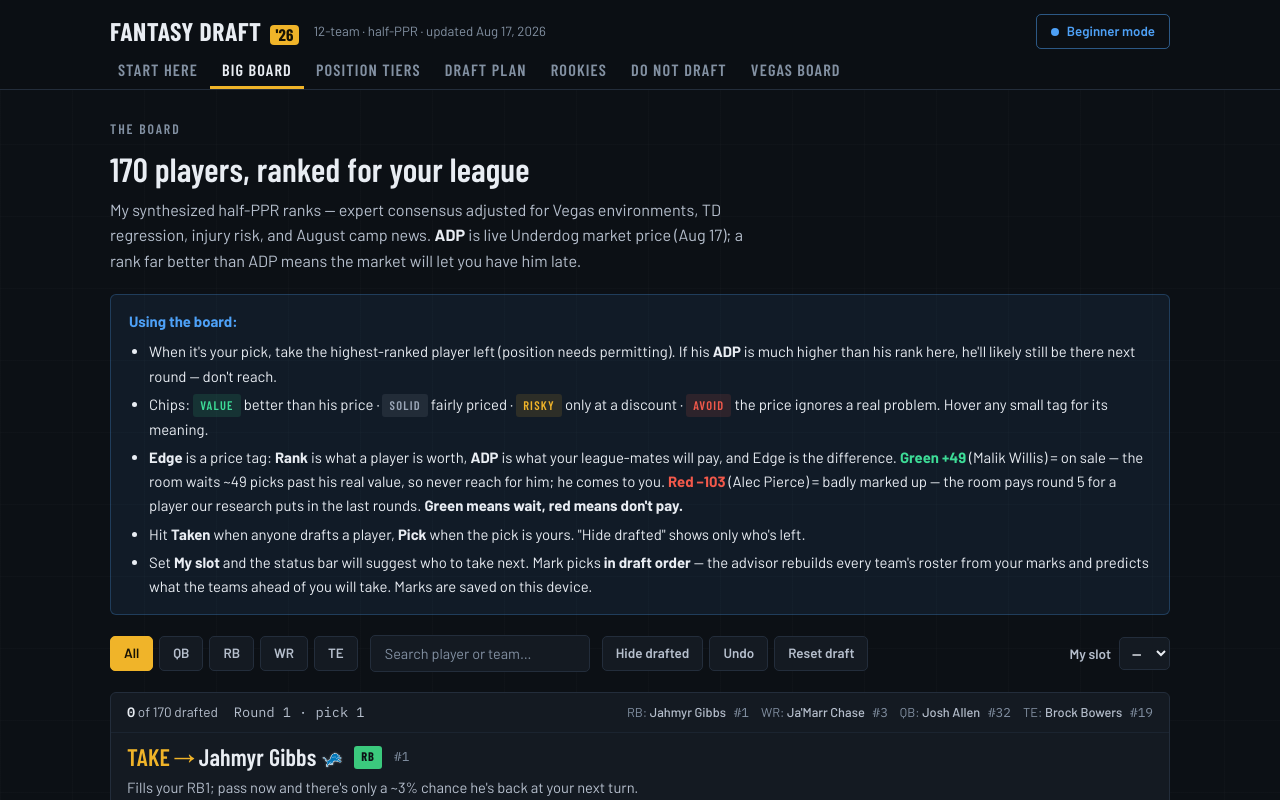
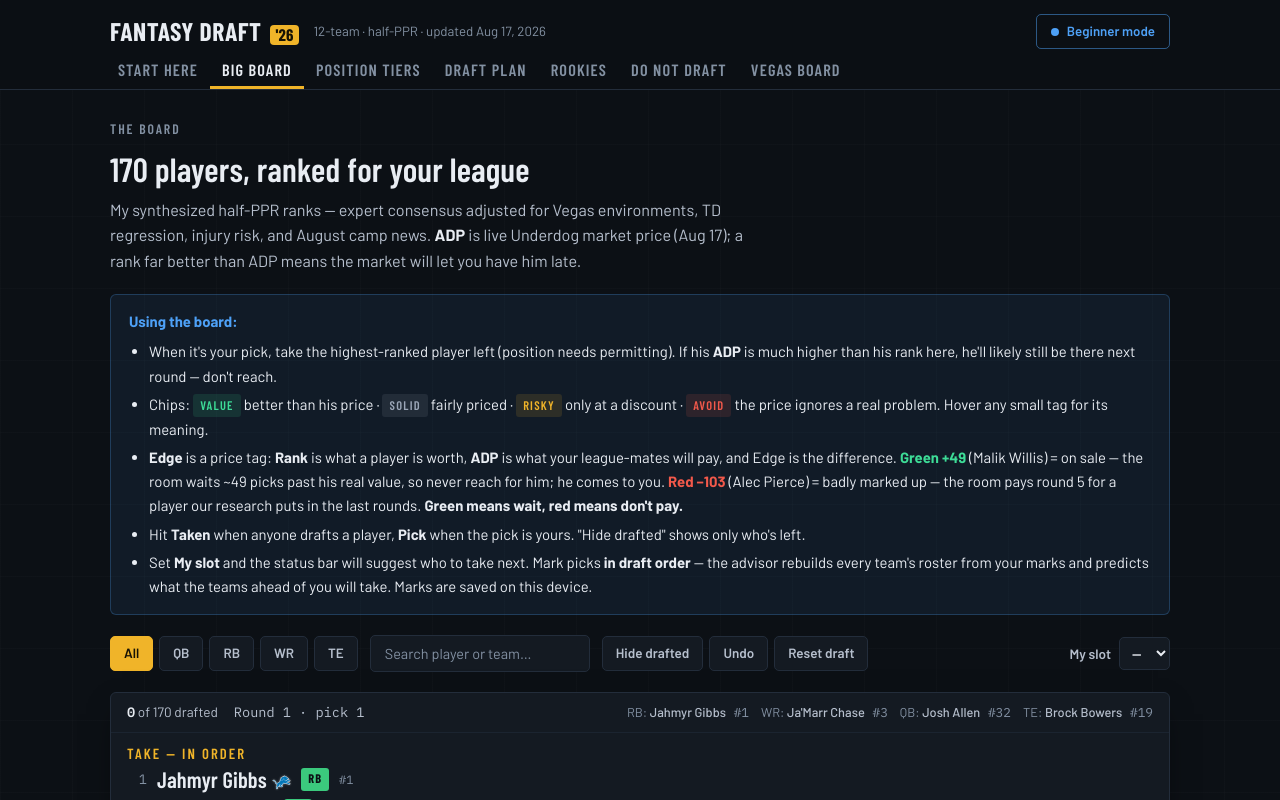
Before and after one commit to JaeBrian/fantasy-draft-2026, a React (Vite) app in the folder app/: page / in a window 1280 px wide. Both pictures are taken after a click on the button "BIG BOARD". Shown: the top 800 px of the page. Built offline with nearby package versions, Linux system fonts and the light colour scheme.

Commit message:
Draft-day ergonomics: top-3 ordered pick board, sticky advisor, auto-collapsing finished tiers
Co-Authored-By: Claude Fable 5 <noreply@anthropic.com>

```diff
--- a/app/src/panels/BoardPanel.tsx
+++ b/app/src/panels/BoardPanel.tsx
@@ -27,7 +27,18 @@ function AdvisorStrip({ DS, mySlot, ord, noob }: { DS: DraftState; mySlot: numbe
   });
 
   const waiting = !a.onClock && a.nextPick !== null && a.myCount < 14;
-  let suggestion: { take: string; team: string; pos: Pos; rank: number; reach: number | null; why: ReactNode; alts: typeof a.cands } | null = null;
+  /* one-phrase reason for the 2nd/3rd choices */
+  const shortWhy = (c: (typeof a.cands)[number]) =>
+    c.cuffOf ? `handcuffs your ${c.cuffOf}`
+    : c.cliff ? `last of ${c.p} Tier ${c.tier}`
+    : c.fell >= 6 ? `slid ${c.fell} past his ADP`
+    : c.gap >= 1.5 ? `${c.p} cliff right behind him`
+    : needText(c.p, a);
+  const reachCls = (n: number) =>
+    `rounded border px-1.5 py-0.5 font-mono text-[0.72rem] font-semibold ${
+      n >= 70 ? "border-value/50 text-value" : n >= 40 ? "border-clock/50 text-clock" : "border-avoid/50 text-avoid"
+    }`;
+  let suggestion: { list: typeof a.cands; why: ReactNode } | null = null;
   let special: string | null = null;
   let plain: ReactNode = null;
   if (a.myCount >= 16) special = "Roster complete.";
@@ -39,7 +50,6 @@ function AdvisorStrip({ DS, mySlot, ord, noob }: { DS: DraftState; mySlot: numbe
     plain = <>You're almost done! Use your last picks on a kicker and a defense — the ones suggested here are all fine. Click <b>Pick</b> next to a name when you take someone.</>;
   } else if (a.cands.length) {
     const t = a.cands[0];
-    const alts = a.cands.slice(1, 4);
     /* one readable sentence: what he fills, plus at most two supporting reasons */
     const clauses: string[] = [];
     clauses.push(t.cuffOf ? `he's the handcuff to your ${t.cuffOf} — season insurance` : needText(t.p, a));
@@ -53,11 +63,7 @@ function AdvisorStrip({ DS, mySlot, ord, noob }: { DS: DraftState; mySlot: numbe
     else if (t.stack) clauses.push(`stacks with your ${t.p === "QB" ? "pass-catcher" : "QB"}`);
     const whyText = clauses.slice(0, 3).join("; ");
     suggestion = {
-      take: t.now.r[0],
-      team: t.now.r[2],
-      pos: t.p,
-      rank: t.now.i + 1,
-      reach: waiting && t.pReach < 0.995 ? Math.round(t.pReach * 100) : null,
+      list: a.cands.slice(0, 3),
       why: (
         <>
           {whyText.charAt(0).toUpperCase() + whyText.slice(1)}.
@@ -69,13 +75,13 @@ function AdvisorStrip({ DS, mySlot, ord, noob }: { DS: DraftState; mySlot: numbe
           )}
         </>
       ),
-      alts,
     };
     plain = waiting ? (
       <>
         It's not your turn yet — your next pick is <b>#{a.nextPick}</b> ({a.nextPick! - a.cur} picks away). Click{" "}
         <b>Taken</b> for each player other teams draft. When your turn comes, aim for <b>{t.now.r[0]}</b>, the best{" "}
         {PLAINPOS[t.p]} likely to still be there (~{Math.round(t.pReach * 100)}% chance).
+        {a.cands.length > 1 && <> If he's gone, next in line: {a.cands.slice(1, 3).map((c) => c.now.r[0]).join(", then ")}.</>}
         {a.plainWarn.length > 0 && <> Also: {a.plainWarn.join("; ")}.</>}
       </>
     ) : (
@@ -96,6 +102,7 @@ function AdvisorStrip({ DS, mySlot, ord, noob }: { DS: DraftState; mySlot: numbe
         {t.clash && (
           <> One catch: he skips the same week (his "bye week" — every team gets one week off) as {a.byeCount[t.bye!]} of your players, so that week your bench will be thin.</>
         )}
+        {a.cands.length > 1 && <> If someone just snagged him, take {a.cands[1].now.r[0]} instead.</>}
         {a.plainWarn.length > 0 && <> Also: {a.plainWarn.join("; ")}.</>}{" "}
         When it's your pick, hit <b>Pick</b> next to his name; when anyone else drafts, hit <b>Taken</b> next to theirs.
       </>
@@ -106,8 +113,8 @@ function AdvisorStrip({ DS, mySlot, ord, noob }: { DS: DraftState; mySlot: numbe
 
   return (
     <div
-      className={`card overflow-hidden transition-shadow ${
-        a.onClock ? "border-clock/60 shadow-[0_0_0_1px_var(--color-clock),0_0_24px_-6px_rgba(240,180,41,0.45)]" : ""
+      className={`card sticky top-[86px] z-30 overflow-hidden transition-shadow ${
+        a.onClock ? "border-clock/60 shadow-[0_0_0_1px_var(--color-clock),0_0_24px_-6px_rgba(240,180,41,0.45)]" : "shadow-[0_10px_30px_-12px_rgba(0,0,0,0.7)]"
       }`}
     >
       <div className="flex flex-wrap items-center gap-x-4 gap-y-1 border-b border-line-soft px-4 py-2 text-[0.85rem] text-ink-2">
@@ -141,45 +148,35 @@ function AdvisorStrip({ DS, mySlot, ord, noob }: { DS: DraftState; mySlot: numbe
         {special && <div className="text-[0.95rem] text-ink"><b>Take:</b> {special}</div>}
         {suggestion && (
           <div className="flex flex-col gap-1.5">
-            <div className="flex flex-wrap items-center gap-x-3 gap-y-1">
-              <span className="display text-[1.5rem] leading-none text-ink">
-                <span className="text-clock">{waiting ? `TARGET FOR #${a.nextPick} →` : "TAKE →"}</span> {suggestion.take}{" "}
-                <TeamIcon team={suggestion.team} size={21} />
-              </span>
-              <Sticker pos={suggestion.pos} />
-              <span className="font-mono text-[0.8rem] text-ink-3">#{suggestion.rank}</span>
-              {suggestion.reach !== null && (
+            <div className="display text-[0.92rem] uppercase tracking-[0.14em] text-clock">
+              {waiting ? `Your board for pick #${a.nextPick} — in order` : "Take — in order"}
+            </div>
+            {suggestion.list.map((c, idx) => (
+              <div key={c.now.r[0]} className="flex flex-wrap items-center gap-x-2.5 gap-y-0.5">
+                <span className="w-5 text-right font-mono text-[0.85rem] text-ink-3">{idx + 1}</span>
                 <span
-                  className={`rounded border px-2 py-0.5 font-mono text-[0.78rem] font-semibold ${
-                    suggestion.reach >= 70
-                      ? "border-value/50 text-value"
-                      : suggestion.reach >= 40
-                        ? "border-clock/50 text-clock"
-                        : "border-avoid/50 text-avoid"
-                  }`}
+                  className={
+                    idx === 0 ? "display text-[1.4rem] leading-none text-ink" : "text-[0.95rem] font-semibold text-ink"
+                  }
                 >
-                  ~{suggestion.reach}% to reach you
+                  {c.now.r[0]} <TeamIcon team={c.now.r[2]} size={idx === 0 ? 20 : 15} />
                 </span>
-              )}
-            </div>
-            <p className="m-0 max-w-[70ch] text-[0.92rem] leading-relaxed text-ink-2">{suggestion.why}</p>
-            {suggestion.alts.length > 0 && (
-              <div className="flex flex-wrap items-center gap-1.5 text-[0.85rem] text-ink-3">
-                Also fine:
-                {suggestion.alts.map((c) => (
-                  <span
-                    key={c.now.r[0]}
-                    className="inline-block rounded-full border border-line bg-raised px-2.5 py-0.5 text-[0.82rem] font-semibold text-ink"
-                  >
-                    {c.now.r[0]}
-                    <span className="ml-1.5 font-medium text-ink-3">
-                      {c.p}
-                      {waiting && c.pReach < 0.995 ? ` · ${Math.round(c.pReach * 100)}%` : ""}
-                    </span>
+                <Sticker pos={c.p} />
+                <span className="font-mono text-[0.75rem] text-ink-3">#{c.now.i + 1}</span>
+                {waiting && c.pReach < 0.995 && (
+                  <span className={reachCls(Math.round(c.pReach * 100))}>~{Math.round(c.pReach * 100)}% there</span>
+                )}
+                {idx > 0 && (
+                  <span className="text-[0.84rem] text-ink-3">
+                    — {shortWhy(c)}
+                    {c.clash && (
+                      <span className="text-risky"> · same Week {c.bye} bye as {a.byeCount[c.bye!]} of yours</span>
+                    )}
                   </span>
-                ))}
+                )}
               </div>
-            )}
+            ))}
+            <p className="m-0 max-w-[70ch] pl-7 text-[0.92rem] leading-relaxed text-ink-2">{suggestion.why}</p>
             {(a.goneSoon.length > 0 || a.dream || (a.look && a.look.edge >= 0.8)) && (
               <p className="m-0 text-[0.82rem] leading-relaxed text-ink-3">
                 {a.goneSoon.length > 0 && <>{waiting ? "Won't reach your pick" : "Won't come back to you"}: {a.goneSoon.map((g) => g.n).join(" · ")}.</>}
@@ -226,9 +223,16 @@ export function BoardPanel({ noob, DS, ord, mark, undo, reset, canUndo, mySlot,
   const [q, setQ] = useState("");
   const [hideDrafted, setHideDrafted] = useState(false);
   const [resetArmed, setResetArmed] = useState(false);
+  const [openTiers, setOpenTiers] = useState<number[]>([]);
 
   const query = q.trim().toLowerCase();
   const showTiers = pos === "ALL" && !query && !hideDrafted;
+
+  /* a tier collapses once every player in it is drafted (click its band to peek) */
+  const tierDone: Record<number, boolean> = {};
+  P.forEach((r) => {
+    tierDone[r[5]] = (tierDone[r[5]] ?? true) && !!DS[r[0]];
+  });
 
   const rows: ReactNode[] = [];
   let lastTier = 0;
@@ -239,17 +243,29 @@ export function BoardPanel({ noob, DS, ord, mark, undo, reset, canUndo, mySlot,
     if (pos !== "ALL" && p !== pos) return;
     if (query && !(n.toLowerCase().includes(query) || t.toLowerCase().includes(query))) return;
     if (hideDrafted && st) return;
+    const collapsed = showTiers && tierDone[ot] && !openTiers.includes(ot);
     if (showTiers && ot !== lastTier) {
       lastTier = ot;
+      const done = tierDone[ot];
       rows.push(
         <tr key={`tier-${ot}`} className="tier-band">
-          <td colSpan={8}>
+          <td
+            colSpan={8}
+            className={done ? "cursor-pointer select-none" : undefined}
+            onClick={done ? () => setOpenTiers((o) => (o.includes(ot) ? o.filter((x) => x !== ot) : [...o, ot])) : undefined}
+          >
             Tier {ot} — {OT[ot][0]}
             <span>{OT[ot][1]}</span>
+            {done && (
+              <span className="ml-2 font-semibold text-value">
+                ✓ all drafted · {collapsed ? "show" : "hide"}
+              </span>
+            )}
           </td>
         </tr>
       );
     }
+    if (collapsed) return;
     shown++;
     rows.push(
       <tr key={n} className={st}>
```
Also changed, not shown: 1 other file (tests, documents, lock files or other folders).
